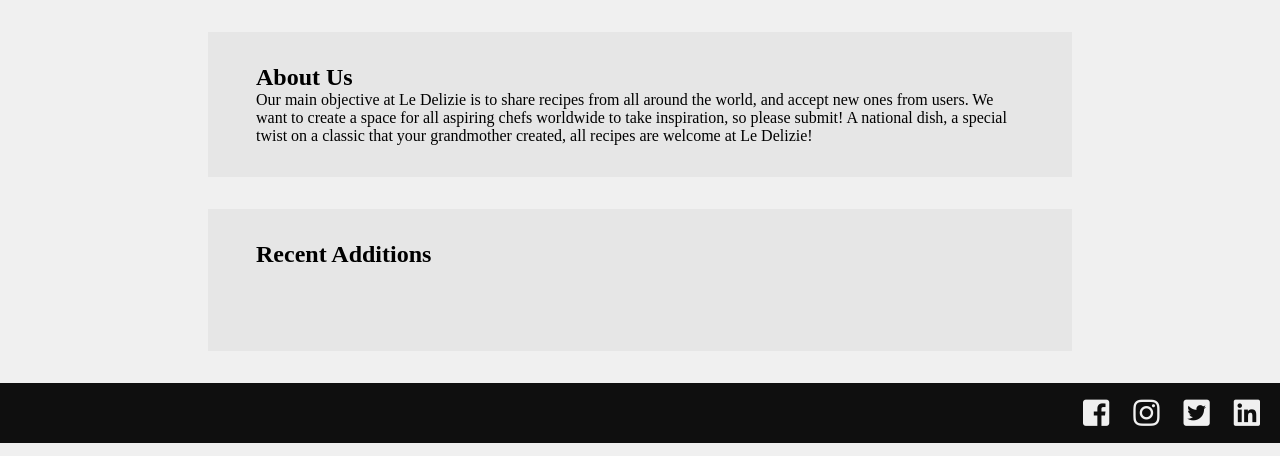
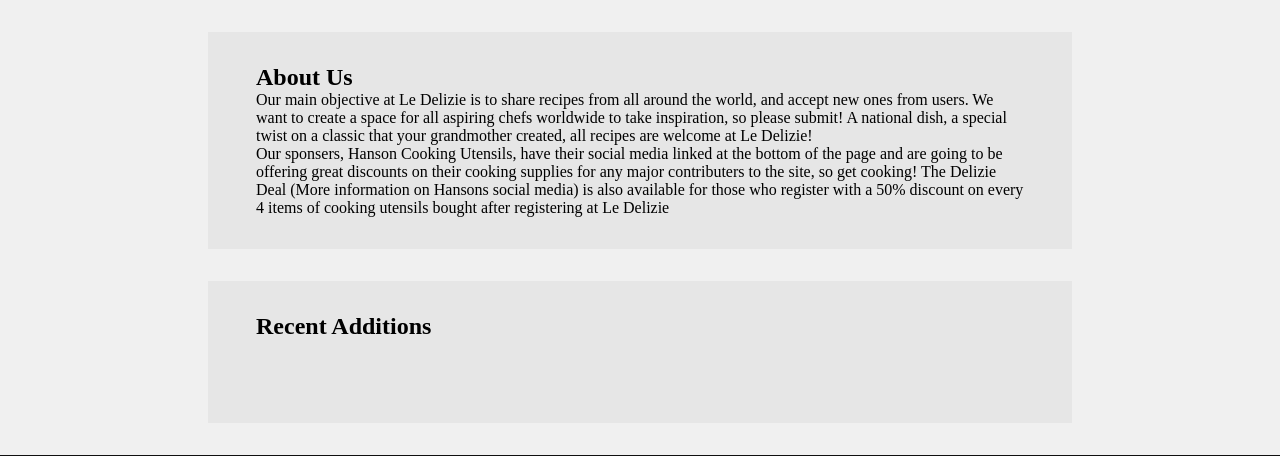
Before and after one commit to Code-Institute-Submissions/sgalway2086-milestoneIII, a Flask app: template templates/home.html in a window 1280 px wide. Shown: the part 77-533 px from the top of the page. Run offline with Flask 2, Linux system fonts and the light colour scheme; the template is opened without the code that fills it, so the values that code supplies are empty; some libraries are stand-ins or nearby versions; some web fonts are replaced.

Commit message:
add readme information

```diff
--- a/templates/home.html
+++ b/templates/home.html
@@ -9,6 +9,16 @@
         to take inspiration, so please submit! A national dish, a
         special twist on a classic that your grandmother created, all
         recipes are welcome at Le Delizie!
+        </p>
+        <p>
+        Our sponsers, Hanson
+        Cooking Utensils, have their social media linked at the bottom
+        of the page and are going to be offering great discounts on their cooking
+        supplies for any major contributers to the site, so get cooking!
+        The Delizie Deal (More information on Hansons social media) is also
+        available for those who register with a 50% discount on every 4 items
+        of cooking utensils bought after registering at Le Delizie
+
         </p>
 </div>
 <div id = recentAdditions>
```
Also changed, not shown: README.md (added).
